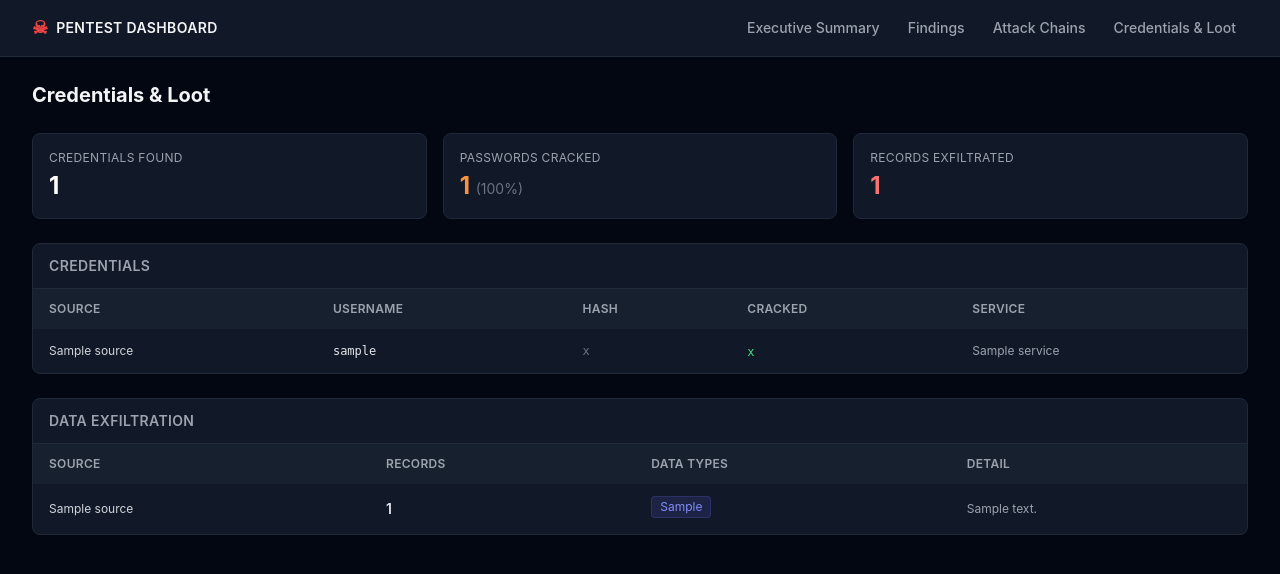
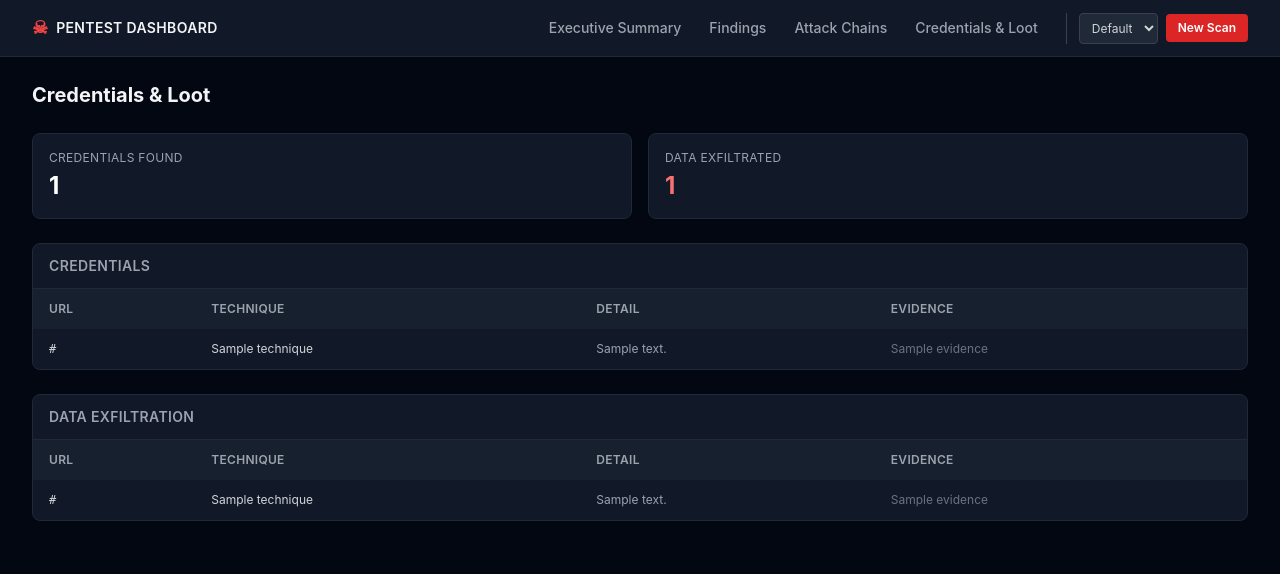
Before and after one commit to Sizeable-Bingus/EH_Skills, a FastAPI app: template dashboard/templates/loot.html in a window 1280 px wide. Shown: the top 574 px of the page. Run offline with FastAPI, Linux system fonts and the light colour scheme; the template is opened without the code that fills it: most values are stand-ins (such as "Sample title", 1, 10 or a date in 2020); some libraries are stand-ins or nearby versions.

Commit message:
Front-end updates

```diff
--- a/dashboard/app.py
+++ b/dashboard/app.py
@@ -1,16 +1,21 @@
 """Pentest Report Dashboard — FastAPI application."""
 
-from fastapi import FastAPI, Query, Request
-from fastapi.responses import HTMLResponse
+import asyncio
+import json
+from fastapi import FastAPI, HTTPException, Query, Request
+from fastapi.responses import HTMLResponse, JSONResponse, StreamingResponse
 from fastapi.staticfiles import StaticFiles
 from fastapi.templating import Jinja2Templates
 from pathlib import Path
+from pydantic import BaseModel
 
 import db
+import pipeline
 
 app = FastAPI(title="Pentest Dashboard")
 
 BASE = Path(__file__).resolve().parent
+ENGAGEMENTS_DIR = BASE.parent / "engagements"
 app.mount("/static", StaticFiles(directory=BASE / "static"), name="static")
 templates = Jinja2Templates(directory=BASE / "templates")
 
@@ -24,6 +29,7 @@ async def add_security_headers(request: Request, call_next):
         "style-src 'self' 'unsafe-inline'; "
         "img-src 'self' data:; "
         "font-src 'self'; "
+        "connect-src 'self'; "
         "object-src 'none'; "
         "base-uri 'self'; "
         "frame-ancestors 'none'"
@@ -34,57 +40,131 @@ async def add_security_headers(request: Request, call_next):
     return response
 
 
+def _resolve_db(engagement: str | None) -> tuple[Path, int]:
+    if engagement:
+        safe = Path(engagement).name  # prevent path traversal
+        return ENGAGEMENTS_DIR / safe / "pentest_data.db", 1
+    return db.DEFAULT_DB, db.DEFAULT_ENGAGEMENT_ID
+
+
+def _page_ctx(request: Request, page: str, engagement: str | None, extra: dict) -> dict:
+    return {
+        "request": request,
+        "page": page,
+        "current_engagement": engagement or "",
+        **extra,
+    }
+
+
 @app.get("/", response_class=HTMLResponse)
-def executive_summary(request: Request):
+def executive_summary(request: Request, engagement: str = Query(default=None)):
+    db_path, eid = _resolve_db(engagement)
     return templates.TemplateResponse(
         "executive_summary.html",
-        {
-            "request": request,
-            "page": "summary",
-            **db.get_summary_page(),
-        },
+        _page_ctx(request, "summary", engagement, db.get_summary_page(db_path, eid)),
     )
 
 
 @app.get("/findings", response_class=HTMLResponse)
 def findings(
     request: Request,
+    engagement: str = Query(default=None),
     severity: str = Query(default=None),
     category: str = Query(default=None),
-    status: str = Query(default=None),
 ):
+    db_path, eid = _resolve_db(engagement)
     return templates.TemplateResponse(
         "findings.html",
-        {
-            "request": request,
-            "page": "findings",
-            **db.get_findings_page(severity=severity, category=category, status=status),
-        },
+        _page_ctx(
+            request,
+            "findings",
+            engagement,
+            db.get_findings_page(db_path, eid, severity=severity, category=category),
+        ),
     )
 
 
 @app.get("/chains", response_class=HTMLResponse)
-def chains(request: Request):
+def chains(request: Request, engagement: str = Query(default=None)):
+    db_path, eid = _resolve_db(engagement)
     return templates.TemplateResponse(
         "chains.html",
-        {
-            "request": request,
-            "page": "chains",
-            **db.get_chains_page(),
-        },
+        _page_ctx(request, "chains", engagement, db.get_chains_page(db_path, eid)),
     )
 
 
 @app.get("/loot", response_class=HTMLResponse)
-def loot(request: Request):
+def loot(request: Request, engagement: str = Query(default=None)):
+    db_path, eid = _resolve_db(engagement)
     return templates.TemplateResponse(
         "loot.html",
-        {
-            "request": request,
-            "page": "loot",
-            **db.get_loot_page(),
-        },
+        _page_ctx(request, "loot", engagement, db.get_loot_page(db_path, eid)),
     )
+
+
+# --- Pipeline API ---
+
+
+class StartRequest(BaseModel):
+    target: str
+
+
+@app.post("/api/pipeline/start")
+async def pipeline_start(body: StartRequest):
+    try:
+        await pipeline.start_pipeline(body.target)
+    except RuntimeError as exc:
+        raise HTTPException(status_code=409, detail=str(exc))
+    return {"status": "started", "target": body.target}
+
+
+@app.get("/api/pipeline/status")
+def pipeline_status():
+    st = pipeline.get_state()
+    return {
+        "status": st.status.value,
+        "target": st.target,
+        "current_phase": st.current_phase,
+        "line_count": len(st.log_lines),
+    }
+
+
+@app.get("/api/pipeline/stream")
+async def pipeline_stream():
+    q = pipeline.subscribe()
+
+    async def generate():
+        try:
+            while True:
+                line = await asyncio.wait_for(q.get(), timeout=300)
+                if line is None:
+                    st = pipeline.get_state()
+                    payload = json.dumps({
+                        "status": st.status.value,
+                        "current_phase": st.current_phase,
+                        "target": st.target,
+                    })
+                    yield f"event: done\ndata: {payload}\n\n"
+                    break
+                yield f"data: {line}\n\n"
+        except asyncio.TimeoutError:
+            yield "event: done\ndata: {\"status\": \"error\", \"current_phase\": \"Timeout\", \"target\": \"\"}\n\n"
+        finally:
+            pipeline.unsubscribe(q)
+
+    return StreamingResponse(generate(), media_type="text/event-stream")
+
+
+@app.get("/api/engagements")
+def list_engagements():
+    if not ENGAGEMENTS_DIR.is_dir():
+        return JSONResponse([])
+    results = sorted(
+        d.name
+        for d in ENGAGEMENTS_DIR.iterdir()
+        if d.is_dir() and (d / "pentest_data.db").exists()
+    )
+    return JSONResponse(results)
 
 
 if __name__ == "__main__":
--- a/dashboard/templates/base.html
+++ b/dashboard/templates/base.html
@@ -16,7 +16,8 @@
                     <span class="text-lg font-bold text-red-500">&#9760;</span>
                     <span class="font-semibold text-sm tracking-wide">PENTEST DASHBOARD</span>
                 </div>
-                <div class="flex gap-1">
+                <div class="flex gap-1 items-center">
+                    {% set eq = "?engagement=" ~ current_engagement if current_engagement else "" %}
                     {% set nav_items = [
                         ("summary", "/", "Executive Summary"),
                         ("findings", "/findings", "Findings"),
@@ -24,20 +25,58 @@
                         ("loot", "/loot", "Credentials & Loot"),
                     ] %}
                     {% for key, href, label in nav_items %}
-                    <a href="{{ href }}"
+                    <a href="{{ href }}{{ eq }}"
                        class="px-3 py-2 rounded text-sm font-medium transition
                               {% if page == key %}bg-gray-800 text-white{% else %}text-gray-400 hover:text-white hover:bg-gray-800{% endif %}">
                         {{ label }}
                     </a>
                     {% endfor %}
+
+                    <div class="ml-3 border-l border-gray-700 pl-3 flex items-center gap-2">
+                        <select id="engagement-select"
+                                class="bg-gray-800 text-gray-300 text-xs rounded px-2 py-1.5 border border-gray-700 focus:outline-none focus:border-gray-500">
+                            <option value="">Default</option>
+                        </select>
+                        <button id="scan-open"
+                                class="bg-red-600 hover:bg-red-700 text-white text-xs font-semibold px-3 py-1.5 rounded transition">
+                            New Scan
+                        </button>
+                    </div>
                 </div>
             </div>
         </div>
     </nav>
 
+    <!-- Pipeline status bar -->
+    <div id="pipeline-status" class="hidden bg-gray-900 border-b border-gray-800 px-4 py-2">
+        <div class="max-w-7xl mx-auto flex items-center gap-3 text-sm">
+            <span id="pipeline-dot" class="w-3 h-3 rounded-full inline-block bg-gray-500"></span>
+            <span id="pipeline-text" class="text-gray-300 flex-1">Idle</span>
+            <button id="log-toggle" class="text-gray-400 hover:text-white text-xs underline">Show Log</button>
+        </div>
+        <div id="log-panel" class="hidden max-w-7xl mx-auto mt-2">
+            <pre id="log-pre" class="bg-gray-950 text-green-400 text-xs p-3 rounded max-h-64 overflow-y-auto border border-gray-800 font-mono"></pre>
+        </div>
+    </div>
+
+    <!-- New Scan modal -->
+    <div id="scan-modal" class="hidden fixed inset-0 z-50 flex items-center justify-center bg-black/60">
+        <div class="bg-gray-900 border border-gray-700 rounded-lg shadow-xl p-6 w-full max-w-md">
+            <h2 class="text-lg font-semibold mb-4">Start New Scan</h2>
+            <label class="block text-sm text-gray-400 mb-1">Target URL</label>
+            <input id="scan-target" type="text" placeholder="https://example.com"
+                   class="w-full bg-gray-800 border border-gray-700 rounded px-3 py-2 text-sm text-gray-100 focus:outline-none focus:border-red-500 mb-4">
+            <div class="flex justify-end gap-2">
+                <button id="scan-cancel" class="px-4 py-2 text-sm text-gray-400 hover:text-white">Cancel</button>
+                <button id="scan-start" class="px-4 py-2 text-sm bg-red-600 hover:bg-red-700 text-white rounded font-semibold">Start Pipeline</button>
+            </div>
+        </div>
+    </div>
+
     <main class="max-w-7xl mx-auto px-4 sm:px-6 lg:px-8 py-6">
         {% block content %}{% endblock %}
     </main>
+    <script src="{{ url_for('static', path='pipeline.js') }}"></script>
     {% block scripts %}{% endblock %}
 </body>
 </html>
--- a/dashboard/templates/loot.html
+++ b/dashboard/templates/loot.html
@@ -7,23 +7,14 @@
 <h1 class="text-xl font-bold mb-6">Credentials & Loot</h1>
 
 <!-- Summary Stats -->
-<div class="grid grid-cols-1 md:grid-cols-3 gap-4 mb-6">
+<div class="grid grid-cols-1 md:grid-cols-2 gap-4 mb-6">
     <div class="bg-gray-900 rounded-lg border border-gray-800 p-4">
         <p class="text-gray-400 text-xs uppercase tracking-wide mb-1">Credentials Found</p>
         <p class="text-2xl font-bold text-white">{{ credentials | length }}</p>
     </div>
     <div class="bg-gray-900 rounded-lg border border-gray-800 p-4">
-        <p class="text-gray-400 text-xs uppercase tracking-wide mb-1">Passwords Cracked</p>
-        <p class="text-2xl font-bold text-orange-400">
-            {{ cracked_count }}
-            {% if credentials | length > 0 %}
-            <span class="text-sm text-gray-500 font-normal">({{ ((cracked_count / (credentials | length)) * 100) | round(0) | int }}%)</span>
-            {% endif %}
-        </p>
-    </div>
-    <div class="bg-gray-900 rounded-lg border border-gray-800 p-4">
-        <p class="text-gray-400 text-xs uppercase tracking-wide mb-1">Records Exfiltrated</p>
-        <p class="text-2xl font-bold text-red-400">{{ total_records }}</p>
+        <p class="text-gray-400 text-xs uppercase tracking-wide mb-1">Data Exfiltrated</p>
+        <p class="text-2xl font-bold text-red-400">{{ exfiltrated | length }}</p>
     </div>
 </div>
 
@@ -36,27 +27,19 @@
         <table class="w-full text-sm">
             <thead class="bg-gray-800/50">
                 <tr>
-                    <th class="text-left px-4 py-3 text-xs uppercase tracking-wide text-gray-400 font-semibold">Source</th>
-                    <th class="text-left px-4 py-3 text-xs uppercase tracking-wide text-gray-400 font-semibold">Username</th>
-                    <th class="text-left px-4 py-3 text-xs uppercase tracking-wide text-gray-400 font-semibold">Hash</th>
-                    <th class="text-left px-4 py-3 text-xs uppercase tracking-wide text-gray-400 font-semibold">Cracked</th>
-                    <th class="text-left px-4 py-3 text-xs uppercase tracking-wide text-gray-400 font-semibold">Service</th>
+                    <th class="text-left px-4 py-3 text-xs uppercase tracking-wide text-gray-400 font-semibold">URL</th>
+                    <th class="text-left px-4 py-3 text-xs uppercase tracking-wide text-gray-400 font-semibold">Technique</th>
+                    <th class="text-left px-4 py-3 text-xs uppercase tracking-wide text-gray-400 font-semibold">Detail</th>
+                    <th class="text-left px-4 py-3 text-xs uppercase tracking-wide text-gray-400 font-semibold">Evidence</th>
                 </tr>
             </thead>
             <tbody class="divide-y divide-gray-800">
                 {% for c in credentials %}
                 <tr class="hover:bg-gray-800/30 transition">
-                    <td class="px-4 py-3 text-gray-300 text-xs max-w-xs" title="{{ c.source or '' }}">{{ c.source or '—' }}</td>
-                    <td class="px-4 py-3 text-gray-200 mono text-xs">{{ c.username or '—' }}</td>
-                    <td class="px-4 py-3 text-gray-500 mono text-xs max-w-[200px] truncate" title="{{ c.password_hash or '' }}">{{ c.password_hash or '—' }}</td>
-                    <td class="px-4 py-3">
-                        {% if c.password_cracked %}
-                        <span class="text-green-400 mono text-xs">{{ c.password_cracked }}</span>
-                        {% else %}
-                        <span class="text-gray-600 text-xs">—</span>
-                        {% endif %}
-                    </td>
-                    <td class="px-4 py-3 text-gray-400 text-xs">{{ c.service or '—' }}</td>
+                    <td class="px-4 py-3 text-gray-300 mono text-xs max-w-xs truncate" title="{{ c.url or '' }}">{{ c.url or '—' }}</td>
+                    <td class="px-4 py-3 text-gray-300 text-xs">{{ c.technique or '—' }}</td>
+                    <td class="px-4 py-3 text-gray-400 text-xs max-w-xs">{{ c.detail or '—' }}</td>
+                    <td class="px-4 py-3 text-gray-500 text-xs max-w-xs truncate" title="{{ c.evidence or '' }}">{{ c.evidence or '—' }}</td>
                 </tr>
                 {% endfor %}
             </tbody>
@@ -73,27 +56,19 @@
         <table class="w-full text-sm">
             <thead class="bg-gray-800/50">
                 <tr>
-                    <th class="text-left px-4 py-3 text-xs uppercase tracking-wide text-gray-400 font-semibold">Source</th>
-                    <th class="text-left px-4 py-3 text-xs uppercase tracking-wide text-gray-400 font-semibold">Records</th>
-                    <th class="text-left px-4 py-3 text-xs uppercase tracking-wide text-gray-400 font-semibold">Data Types</th>
+                    <th class="text-left px-4 py-3 text-xs uppercase tracking-wide text-gray-400 font-semibold">URL</th>
+                    <th class="text-left px-4 py-3 text-xs uppercase tracking-wide text-gray-400 font-semibold">Technique</th>
                     <th class="text-left px-4 py-3 text-xs uppercase tracking-wide text-gray-400 font-semibold">Detail</th>
+                    <th class="text-left px-4 py-3 text-xs uppercase tracking-wide text-gray-400 font-semibold">Evidence</th>
                 </tr>
             </thead>
             <tbody class="divide-y divide-gray-800">
                 {% for e in exfiltrated %}
                 <tr class="hover:bg-gray-800/30 transition">
-                    <td class="px-4 py-3 text-gray-300 text-xs">{{ e.source or '—' }}</td>
-                    <td class="px-4 py-3 text-gray-200 font-semibold">{{ e.record_count or 0 }}</td>
-                    <td class="px-4 py-3">
-                        {% if e.data_types and e.data_types is iterable and e.data_types is not string %}
-                            {% for dt in e.data_types %}
-                            <span class="inline-block px-2 py-0.5 bg-indigo-500/15 text-indigo-400 rounded text-xs border border-indigo-500/20 mr-1 mb-1">{{ dt }}</span>
-                            {% endfor %}
-                        {% else %}
-                            <span class="text-gray-500 text-xs">{{ e.data_types or '—' }}</span>
-                        {% endif %}
-                    </td>
+                    <td class="px-4 py-3 text-gray-300 mono text-xs max-w-xs truncate" title="{{ e.url or '' }}">{{ e.url or '—' }}</td>
+                    <td class="px-4 py-3 text-gray-300 text-xs">{{ e.technique or '—' }}</td>
                     <td class="px-4 py-3 text-gray-400 text-xs max-w-md">{{ e.detail or '—' }}</td>
+                    <td class="px-4 py-3 text-gray-500 text-xs max-w-xs truncate" title="{{ e.evidence or '' }}">{{ e.evidence or '—' }}</td>
                 </tr>
                 {% endfor %}
             </tbody>
```
Also changed, not shown: dashboard/templates/executive_summary.html (+23 -18 lines), dashboard/templates/findings.html (+2 -14 lines), .claude/skills/web-exploitation/SKILL.md, .claude/skills/web-exploitation/references/db_writer.py.
